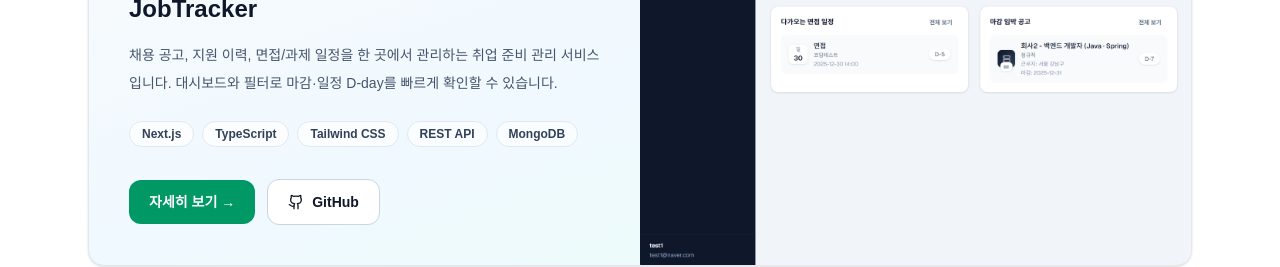
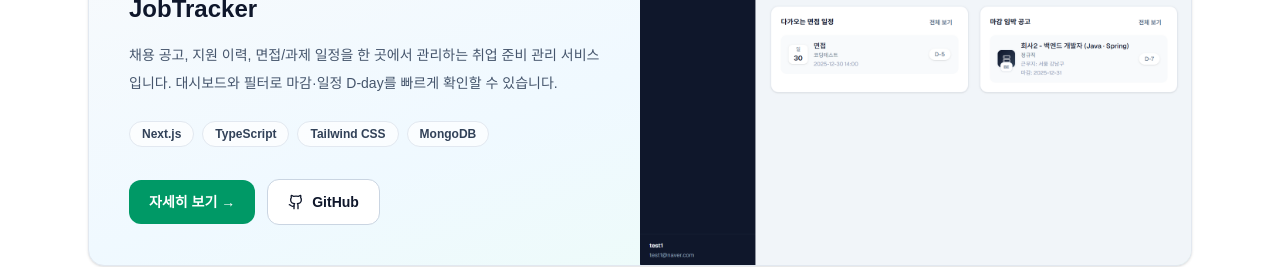
Before and after one commit to jyjs01/portfolio, a Next.js app: page / in a window 1280 px wide. Shown: the part 1100-1367 px from the top of the page. Built offline with nearby package versions, Linux system fonts and the light colour scheme.

Commit message:
기술스택 수정

```diff
--- a/src/data/DetailProjects.ts
+++ b/src/data/DetailProjects.ts
@@ -7,7 +7,7 @@ export const DETAIL_PROJECTS: DetailProject[] = [
     title: "JobTracker",
     description:
       "채용 공고 등록부터 지원 이력, 면접/과제 일정까지 취업 준비 흐름을 한 곳에서 관리하는 서비스입니다. 대시보드와 필터를 통해 마감·일정 D-day를 빠르게 확인하고 준비 과정을 체계적으로 정리할 수 있습니다.",
-    tags: ["Next.js", "TypeScript", "Tailwind CSS", "REST API", "MongoDB"],
+    tags: ["Next.js", "TypeScript", "Tailwind CSS", "MongoDB"],
     period: "2025.12.01 - 2025.12.27",
     role: "풀스택 개발",
     team: "개인 프로젝트",
@@ -82,7 +82,7 @@ export const DETAIL_PROJECTS: DetailProject[] = [
     ],
 
     techStack: [
-      { title: "Frontend", items: ["Next.js (App Router)", "TypeScript", "Axios"] },
+      { title: "Frontend", items: ["Next.js (App Router)", "TypeScript", "axios"] },
       { title: "Backend / DB", items: ["Next.js Route Handlers (API)", "MongoDB"] },
       { title: "Styling", items: ["Tailwind CSS", "lucide-react"] },
       { title: "Validation", items: ["Zod"] },
@@ -194,7 +194,7 @@ export const DETAIL_PROJECTS: DetailProject[] = [
     ],
 
     techStack: [
-      { title: "Frontend", items: ["React Native(Expo)", "JavaScript", "AsyncStorage", "Axios"] },
+      { title: "Frontend", items: ["React Native(Expo)", "JavaScript", "AsyncStorage", "axios"] },
       { title: "Backend / DB", items: ["Spring", "Flask", "MongoDB"] },
       { title: "Styling", items: ["StyleSheet"] },
       { title: "API", items: ["Naver Maps API", "Naver Search API", "coolSMS"] },
@@ -339,7 +339,7 @@ export const DETAIL_PROJECTS: DetailProject[] = [
 
     techStack: [
       { title: "Frontend", items: ["Android(Java)", "Retrofit"] },
-      { title: "Backend / DB", items: ["Node.js + Express", "Axios", "MySQL"] },
+      { title: "Backend / DB", items: ["Node.js + Express", "axios", "MySQL"] },
       { title: "Styling", items: ["Android XML Layout(Style/Theme)"] },
       { title: "API", items: ["KoBART Summarizer(Hugging Face)", "Firebase Cloud Messaging"] },
       { title: "Tools", items: ["Git", "Slack", "Android Studio", "VS Code"]},
--- a/src/data/Projects.ts
+++ b/src/data/Projects.ts
@@ -6,7 +6,7 @@ export const projects: Project[] = [
     title: "JobTracker",
     desc:
       "채용 공고, 지원 이력, 면접/과제 일정을 한 곳에서 관리하는 취업 준비 관리 서비스입니다. 대시보드와 필터로 마감·일정 D-day를 빠르게 확인할 수 있습니다.",
-    tags: ["Next.js", "TypeScript", "Tailwind CSS", "REST API", "MongoDB"],
+    tags: ["Next.js", "TypeScript", "Tailwind CSS", "MongoDB"],
     imageSrc: "/jobtracker/JT_dashboard.png",
     githubHref: "https://github.com/jyjs01/job_tracker",
     tone: "1",
```
